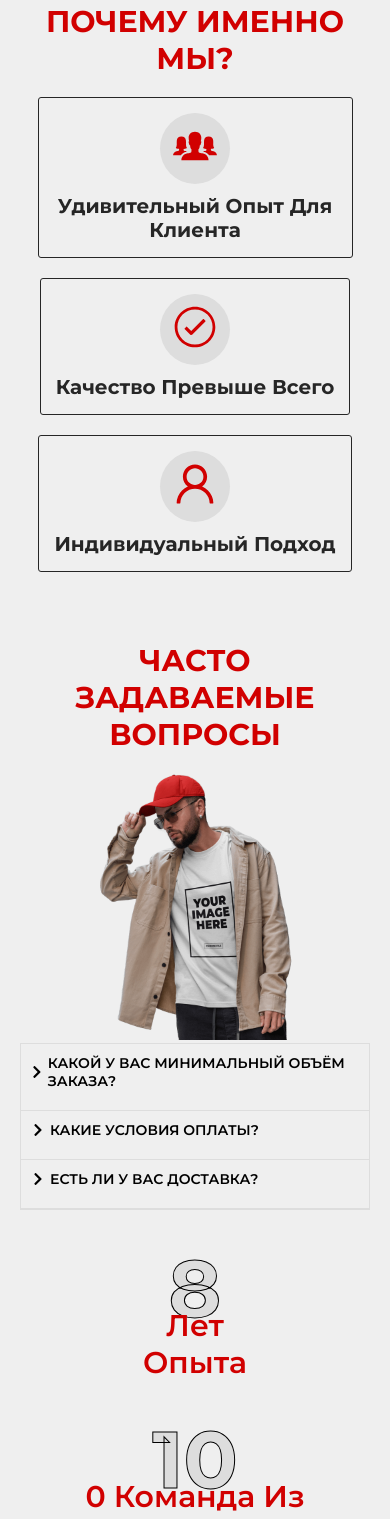
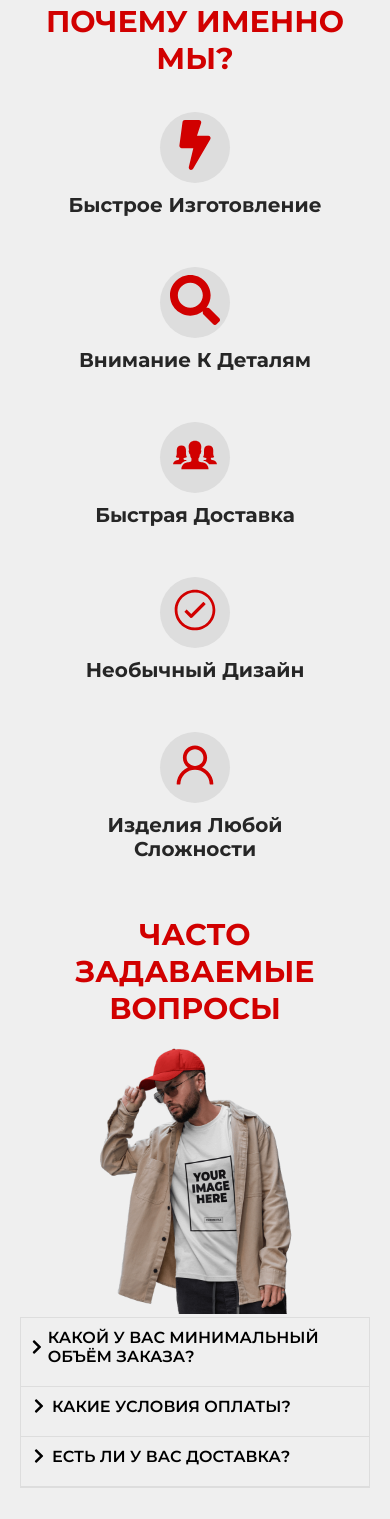
Before and after one commit to SardorDev12/basico.uz, a React (Vite) app: page / in a window 390 px wide. Shown: the part 2100-3619 px from the top of the page. Built offline with nearby package versions, Linux system fonts and the light colour scheme.

Commit message:
some other minor fixes

```diff
--- a/src/Components/Qualities.jsx
+++ b/src/Components/Qualities.jsx
@@ -1,8 +1,9 @@
 import "../Sass/qualities.scss";
 
 import { AiOutlineUser } from "react-icons/ai";
-import { IoIosPeople } from "react-icons/io";
-import { IoIosCheckmarkCircleOutline } from "react-icons/io";
+import { IoIosPeople, IoIosCheckmarkCircleOutline } from "react-icons/io";
+import { FaBolt } from "react-icons/fa";
+import { FaSearch } from "react-icons/fa";
 
 function Qualities() {
   return (
@@ -11,21 +12,33 @@ function Qualities() {
       <div className="qualities">
         <div className="quality">
           <div className="quality-icon">
+            <FaBolt />
+          </div>
+          <h3 className="quality-title">быстрое изготовление</h3>
+        </div>
+        <div className="quality">
+          <div className="quality-icon">
+            <FaSearch />
+          </div>
+          <h3 className="quality-title">внимание к деталям</h3>
+        </div>
+        <div className="quality">
+          <div className="quality-icon">
             <IoIosPeople />
           </div>
-          <h3 className="quality-title">Удивительный Опыт Для Клиента</h3>
+          <h3 className="quality-title">быстрая доставка</h3>
         </div>
         <div className="quality">
           <div className="quality-icon">
             <IoIosCheckmarkCircleOutline />
           </div>
-          <h3 className="quality-title">Качество Превыше Всего</h3>
+          <h3 className="quality-title">необычный дизайн</h3>
         </div>
         <div className="quality">
           <div className="quality-icon">
             <AiOutlineUser />
           </div>
-          <h3 className="quality-title">Индивидуальный Подход</h3>
+          <h3 className="quality-title">изделия любой сложности</h3>
         </div>
       </div>
     </section>
--- a/src/Components/Statistics.jsx
+++ b/src/Components/Statistics.jsx
@@ -10,7 +10,7 @@ function Statistics() {
 
       <div className="statistics">
         <h4>10</h4>
-        <p className="statistics-text">0 Команда Из Профессионалов</p>
+        <p className="statistics-text">Профессионалов в команде</p>
       </div>
       <div className="statistics">
         <h4>200</h4>
--- a/src/Sass/faq.scss
+++ b/src/Sass/faq.scss
@@ -54,7 +54,7 @@
   }
 
   .faq-question {
-    font-size: 1.4rem;
+    font-size: 1.6rem;
   }
 
   .answer {
--- a/src/Sass/footer.scss
+++ b/src/Sass/footer.scss
@@ -103,6 +103,7 @@
   color: #ddd;
   text-align: center;
   margin: 1rem 0 0;
+  font-size: 1.5rem;
 }
 
 .social-network {
@@ -142,6 +143,7 @@
         margin-bottom: 2rem;
       }
     }
+
     .form {
       input,
       textarea {
@@ -152,12 +154,18 @@
       }
     }
   }
+  .social-icon {
+    font-size: 3rem;
+  }
   .footer-info {
     flex-wrap: wrap;
 
     .info-item {
       width: calc(50% - 10px);
       font-size: 1.3rem;
+      p {
+        font-size: 1.5rem;
+      }
     }
   }
 }
--- a/src/Sass/qualities.scss
+++ b/src/Sass/qualities.scss
@@ -4,17 +4,13 @@
   width: 90%;
   margin: 0 auto;
   display: grid;
-  grid-template-columns: repeat(3, 1fr);
-  gap: 5rem;
-  margin-bottom: 3rem;
+  @include flex-row;
 
   .quality {
     @include flex-column;
     gap: 1rem;
     padding: 1.5rem;
-    border: 1px solid $primary-color;
     border-radius: 3px;
-    border: 1px solid $text-color;
     text-align: center;
     .quality-icon {
       font-size: 3rem;
@@ -27,6 +23,7 @@
     h3,
     p {
       color: $text-color;
+      text-transform: capitalize;
     }
   }
 }
@@ -34,9 +31,6 @@
   .qualities {
     @include flex-column;
     gap: 2rem;
-    .quality:not(:nth-child(2)) {
-      transform: translateX(0);
-    }
 
     .quality .quality-icon {
       font-size: 5rem;
--- a/src/Sass/statistics.scss
+++ b/src/Sass/statistics.scss
@@ -13,8 +13,8 @@
   h4 {
     font-size: 8rem;
     color: #ddd;
-    -webkit-text-stroke: 1px #000; /* Webkit browsers like Chrome and Safari */
-    text-stroke: 1px #000;
+    -webkit-text-stroke: 1px #000;
+    text-shadow: 1px #000;
   }
 
   p {
@@ -38,15 +38,18 @@
 
   .statistics {
     flex-direction: column;
+
+    h4 {
+      font-size: 10rem;
+    }
     p {
-      transform: translateY(-3rem);
-      max-width: 50%;
+      transform: translateY(-4rem);
       text-align: center;
       font-size: 3rem;
     }
   }
 }
-@media screen and (max-width: 425px) {
+@media screen and (max-width: 320px) {
   .statistics {
     p {
       max-width: 80%;
```
